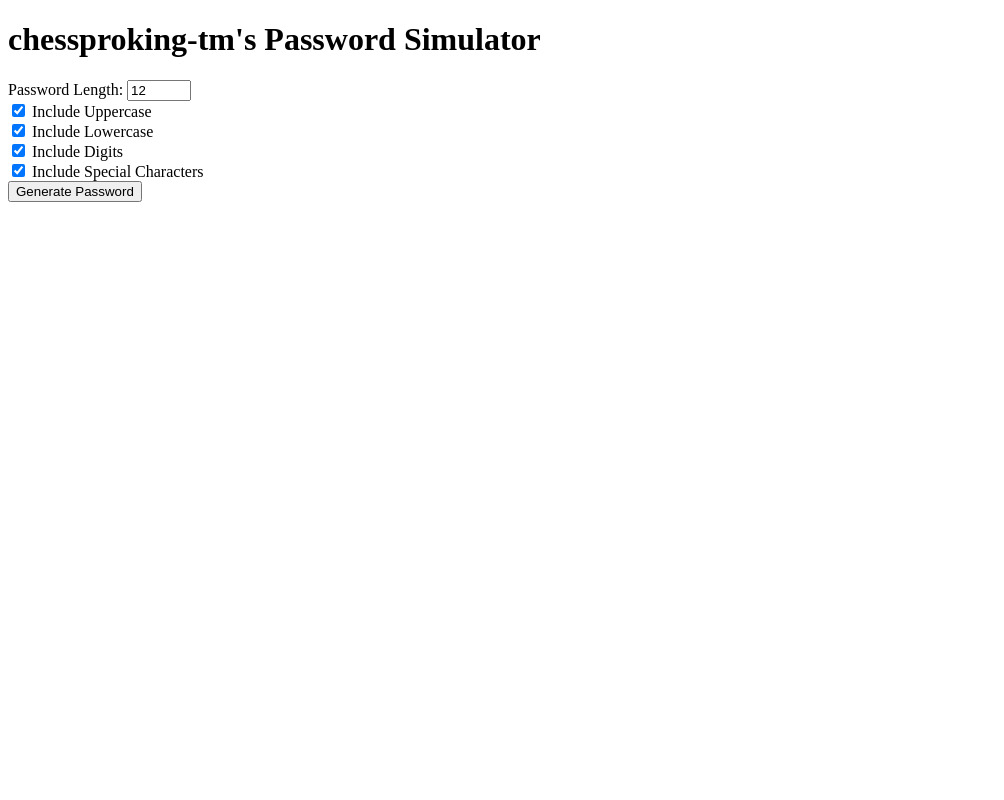
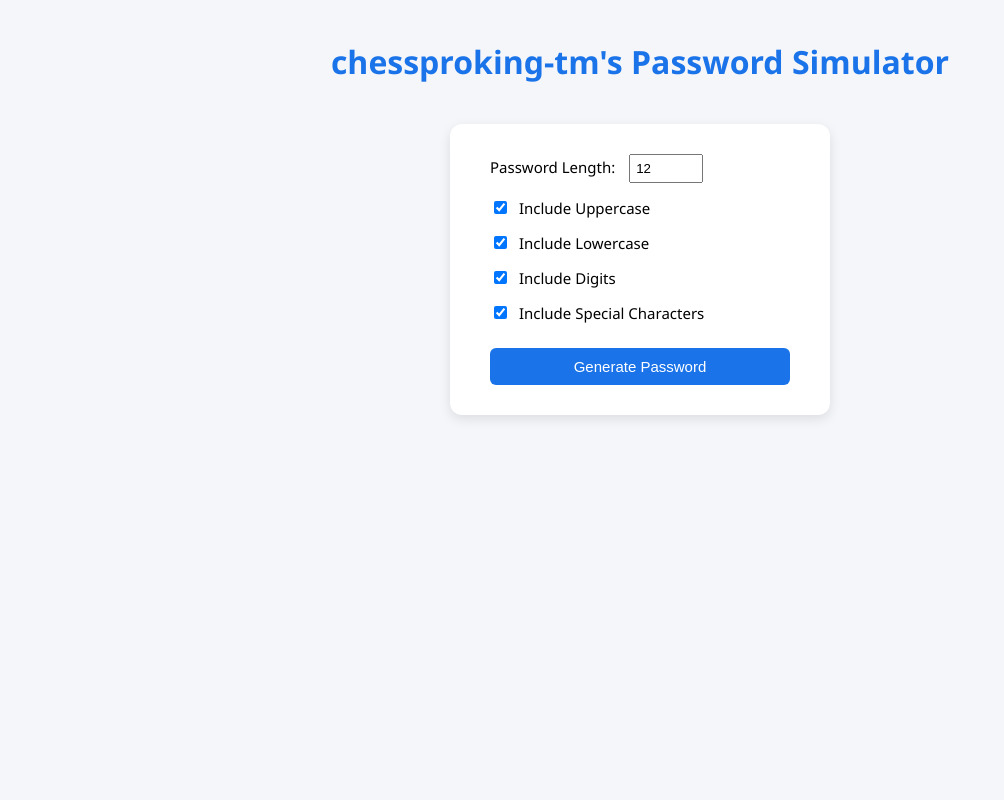
Before and after one commit to AlbertCanCode/test-py-code, a Flask app: page / in a window 1280 px wide. Shown: the whole page, without its empty margins (0-1004 px from the left). Run offline with Flask 3, Linux system fonts and the light colour scheme.

Commit message:
Update index.html

```diff
--- a/templates/index.html
+++ b/templates/index.html
@@ -4,6 +4,88 @@
   <meta charset="UTF-8">
   <title>chessproking-tm's Password Simulator</title>
   <meta name="google-site-verification" content="hxiX__ldpj9hmreGCLfXADf1fZYuTdIq3i8BY7imPU0" />
+  <style>
+    body {
+      font-family: 'Segoe UI', Tahoma, Geneva, Verdana, sans-serif;
+      background-color: #f4f6f9;
+      margin: 0;
+      padding: 0;
+      display: flex;
+      flex-direction: column;
+      align-items: center;
+      justify-content: flex-start;
+      min-height: 100vh;
+    }
+
+    h1 {
+      color: #1a73e8;
+      margin-top: 40px;
+    }
+
+    form {
+      background: #ffffff;
+      padding: 30px 40px;
+      border-radius: 12px;
+      box-shadow: 0 4px 12px rgba(0, 0, 0, 0.1);
+      margin-top: 20px;
+      width: 300px;
+    }
+
+    label {
+      display: block;
+      margin-bottom: 15px;
+      font-size: 15px;
+    }
+
+    input[type="number"] {
+      width: 60px;
+      padding: 5px;
+      margin-left: 10px;
+    }
+
+    input[type="checkbox"] {
+      margin-right: 8px;
+    }
+
+    input[type="submit"] {
+      background-color: #1a73e8;
+      color: white;
+      padding: 10px 16px;
+      border: none;
+      border-radius: 6px;
+      cursor: pointer;
+      font-size: 15px;
+      margin-top: 10px;
+      width: 100%;
+      transition: background-color 0.3s;
+    }
+
+    input[type="submit"]:hover {
+      background-color: #1669c1;
+    }
+
+    #loading-message {
+      margin-top: 10px;
+      color: #888;
+      font-style: italic;
+    }
+
+    h2 {
+      margin-top: 30px;
+      color: #222;
+    }
+
+    code {
+      background: #e0e0e0;
+      padding: 4px 8px;
+      border-radius: 4px;
+      font-size: 1.1em;
+    }
+
+    p strong {
+      color: #0b8043;
+    }
+  </style>
 </head>
 <body>
   <h1>chessproking-tm's Password Simulator</h1>
@@ -11,11 +93,13 @@
   <div id="loading-message" style="display:none;">Loading...</div>
 
   <form method="post" onsubmit="showLoading()">
-        <label>Password Length: <input type="number" name="length" min="4" max="100" value="12"></label><br>
-        <label><input type="checkbox" name="upper" checked> Include Uppercase</label><br>
-        <label><input type="checkbox" name="lower" checked> Include Lowercase</label><br>
-        <label><input type="checkbox" name="digits" checked> Include Digits</label><br>
-        <label><input type="checkbox" name="special" checked> Include Special Characters</label><br>
+    <label>Password Length:
+      <input type="number" name="length" min="4" max="100" value="12">
+    </label>
+    <label><input type="checkbox" name="upper" checked> Include Uppercase</label>
+    <label><input type="checkbox" name="lower" checked> Include Lowercase</label>
+    <label><input type="checkbox" name="digits" checked> Include Digits</label>
+    <label><input type="checkbox" name="special" checked> Include Special Characters</label>
     <input type="submit" value="Generate Password">
   </form>
 
```
Lines whose indentation alone changed are shown as unchanged.
